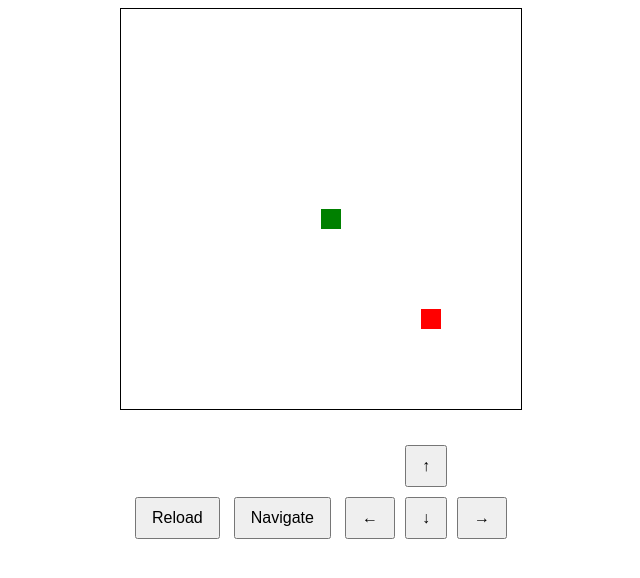
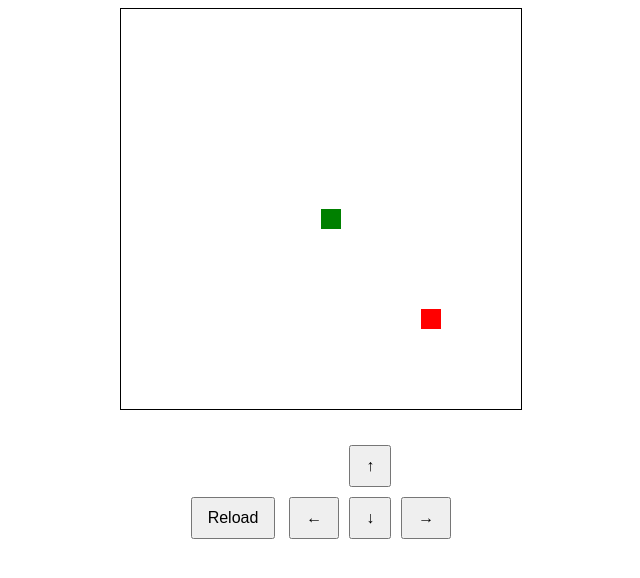
Before and after one commit to Aakashbalamurugan/snake_game, a plain HTML site: page index.html in a window 1280 px wide. Shown: the whole page, without its empty margins (319-959 px from the left). Drawn offline with Linux system fonts and the light colour scheme.

Commit message:
Update index.html

```diff
--- a/index.html
+++ b/index.html
@@ -36,7 +36,6 @@
 
     <div id="controls">
       <button id="reload">Reload</button>
-      <button id="navigate">Navigate</button>
 
       <div class="arrow-controls">
         <div class="arrow-row">
```
